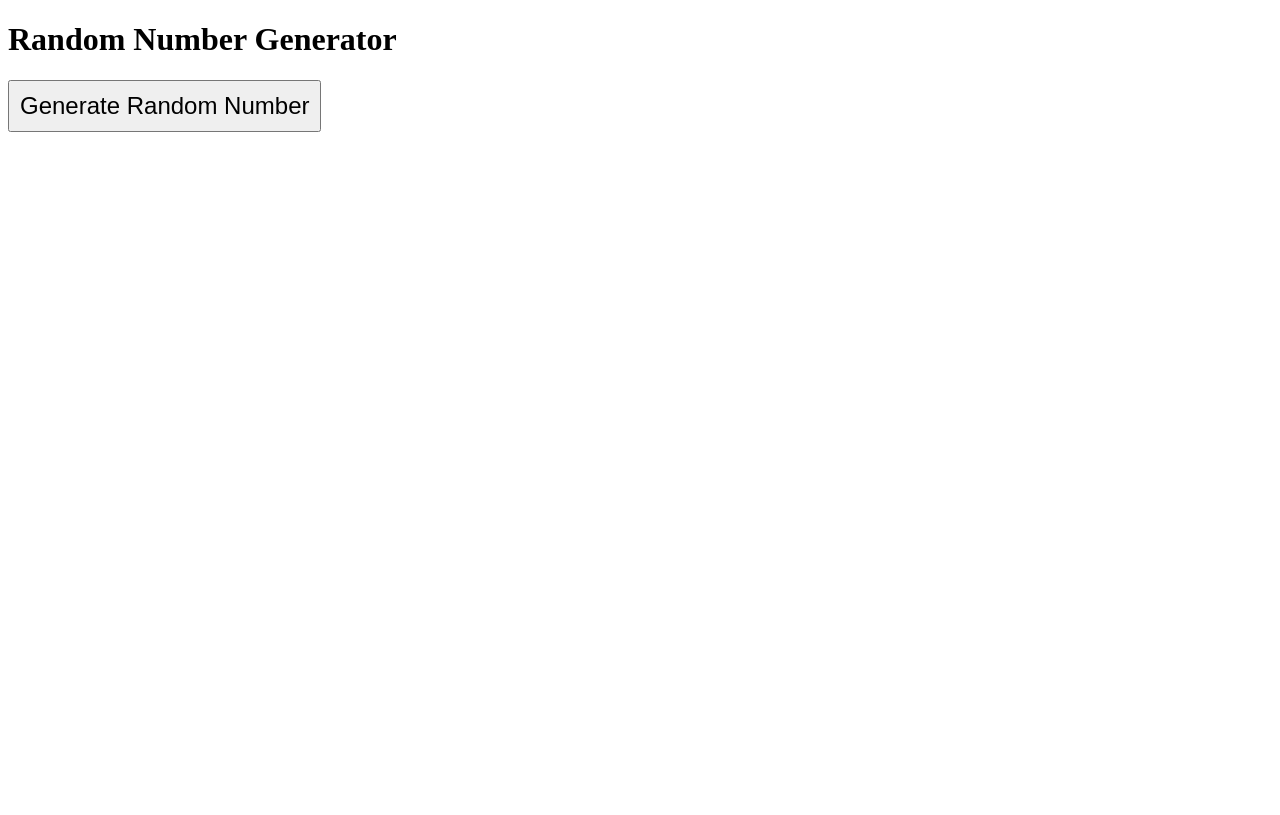
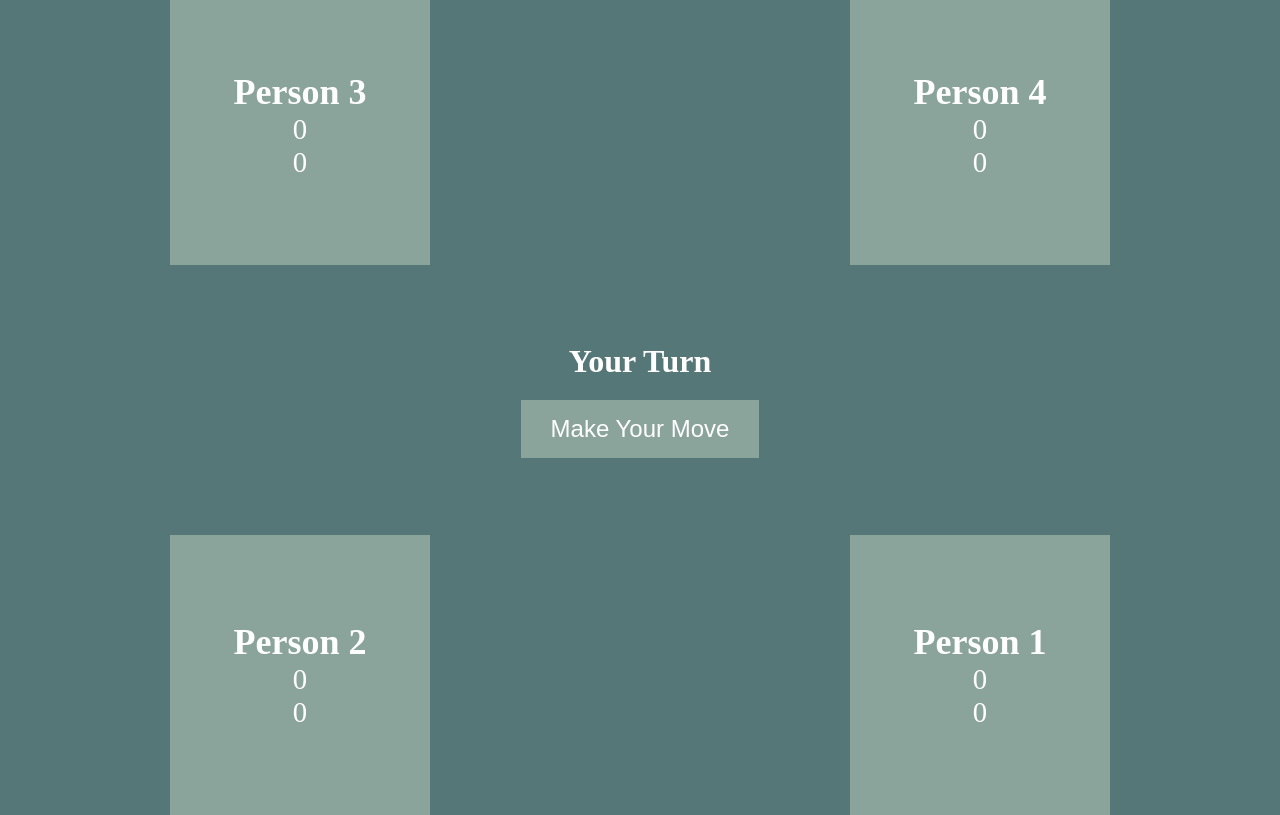
Before and after one commit to hasandawood112/dice, a plain HTML site: page index.html in a window 1280 px wide. Drawn offline with Linux system fonts and the light colour scheme.

Commit message:
Update index.html

```diff
--- a/index.html
+++ b/index.html
@@ -3,34 +3,40 @@
 <head>
     <meta charset="UTF-8">
     <meta name="viewport" content="width=device-width, initial-scale=1.0">
-    <title>Random Number Generator</title>
-    <style>
-        button {
-            font-size: 24px;
-            padding: 10px;
-        }
-    </style>
+    <title>Your Turn</title>
+    <link rel="stylesheet" href="style.css" />
+
 </head>
 <body>
 
-<h1>Random Number Generator</h1>
+<h1>Your Turn</h1>
 
-<button onclick="generateRandomNumber()">Generate Random Number</button>
+<button onclick="makeMove()">Make Your Move</button>
 
-<script>
-    function generateRandomNumber() {
-        // Generate a random number between 1 and 6
-        var randomNumber = Math.floor(Math.random() * 6) + 1;
+<div class="person-container">
+    <div class="person-box" id="person1" style="top: 125px; left: 200px; width:260px; height:280px">
+        <h2>Person 1</h2>
+        <p id="person1Number1">0</p>
+        <p id="person1Number2">0</p>
+    </div>
+    <div class="person-box" id="person2" style="top: 125px; right: 200px; width:260px; height:280px">
+        <h2>Person 2</h2>
+        <p id="person2Number1">0</p>
+        <p id="person2Number2">0</p>
+    </div>
+    <div class="person-box" id="person3" style="bottom: 125px; right: 200px; width:260px; height:280px">
+        <h2>Person 3</h2>
+        <p id="person3Number1">0</p>
+        <p id="person3Number2">0</p>
+    </div>
+    <div class="person-box" id="person4" style="bottom: 125px; left: 200px; width:260px; height:280px">
+        <h2>Person 4</h2>
+        <p id="person4Number1">0</p>
+        <p id="person4Number2">0</p>
+    </div>
+</div>
 
-        // Display the generated number
-       // alert("Generated Number: " + randomNumber);
-
-        // Read the generated number out loud
-        var message = "The generated number is " + randomNumber;
-        var utterance = new SpeechSynthesisUtterance(message);
-        window.speechSynthesis.speak(utterance);
-    }
-</script>
+<script type="text/javascript" src="script.js"></script>
 
 </body>
 </html>
```
